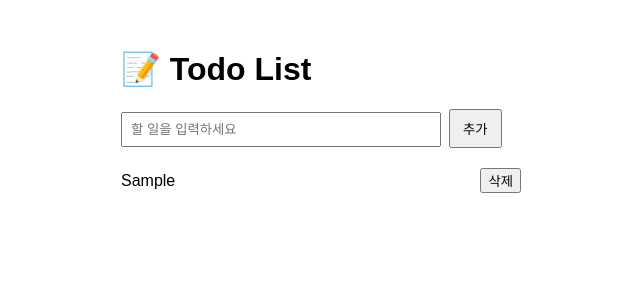
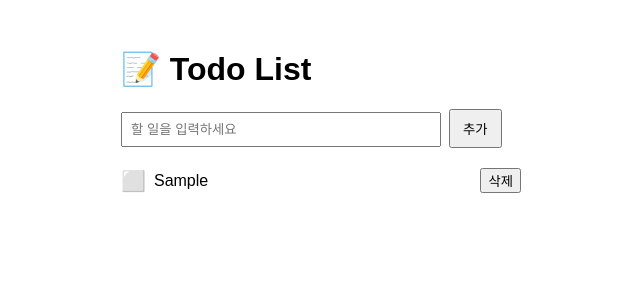
Before and after one commit to kororo11/my-app, a React (Create React App) app: page / in a window 1280 px wide. Both pictures are taken after typing "Sample" into the empty fields and a click on the button "추가". Shown: the top 300 px of the page, without its empty margins (319-959 px from the left). Built offline with nearby package versions, Linux system fonts and the light colour scheme.

Commit message:
체크박스, 작업 완료시 축하 애니 기능 추가

```diff
--- a/src/App.js
+++ b/src/App.js
@@ -1,3 +1,4 @@
+import confetti from "canvas-confetti";
 import { useState } from "react";
 import "./App.css";
 
@@ -15,9 +16,17 @@ function App() {
 
     const toggleTodo = (id) => {
         setTodos(
-            todos.map((todo) =>
-                todo.id === id ? { ...todo, done: !todo.done } : todo,
-            ),
+            todos.map((todo) => {
+                if (todo.id === id && !todo.done) {
+                    // 완료로 바꿀 때만 폭죽 실행
+                    confetti({
+                        particleCount: 100,
+                        spread: 70,
+                        origin: { y: 0.6 },
+                    });
+                }
+                return todo.id === id ? { ...todo, done: !todo.done } : todo;
+            }),
         );
     };
 
@@ -39,7 +48,7 @@ function App() {
                     value={input}
                     onChange={(e) => setInput(e.target.value)}
                     onKeyDown={(e) => {
-                        if (e.key === "Enter" && e.nativeEvent.isComposing)
+                        if (e.key === "Enter" && !e.nativeEvent.isComposing)
                             addTodo();
                     }}
                     placeholder="할 일을 입력하세요"
@@ -62,11 +71,22 @@ function App() {
                             marginBottom: "8px",
                         }}
                     >
+                        {/* 체크박스 아이콘 — 클릭하면 완료/미완료 토글 */}
                         <span
                             onClick={() => toggleTodo(todo.id)}
                             style={{
+                                fontSize: "20px",
+                                cursor: "pointer",
+                                marginRight: "8px",
+                            }}
+                        >
+                            {todo.done ? "✅" : "⬜"}
+                        </span>
+
+                        {/* 할 일 텍스트 */}
+                        <span
+                            style={{
                                 flex: 1,
-                                cursor: "pointer",
                                 textDecoration: todo.done
                                     ? "line-through"
                                     : "none",
@@ -75,6 +95,8 @@ function App() {
                         >
                             {todo.text}
                         </span>
+
+                        {/* 삭제 버튼 */}
                         <button
                             onClick={() => deleteTodo(todo.id)}
                             style={{ marginLeft: "8px" }}
```
